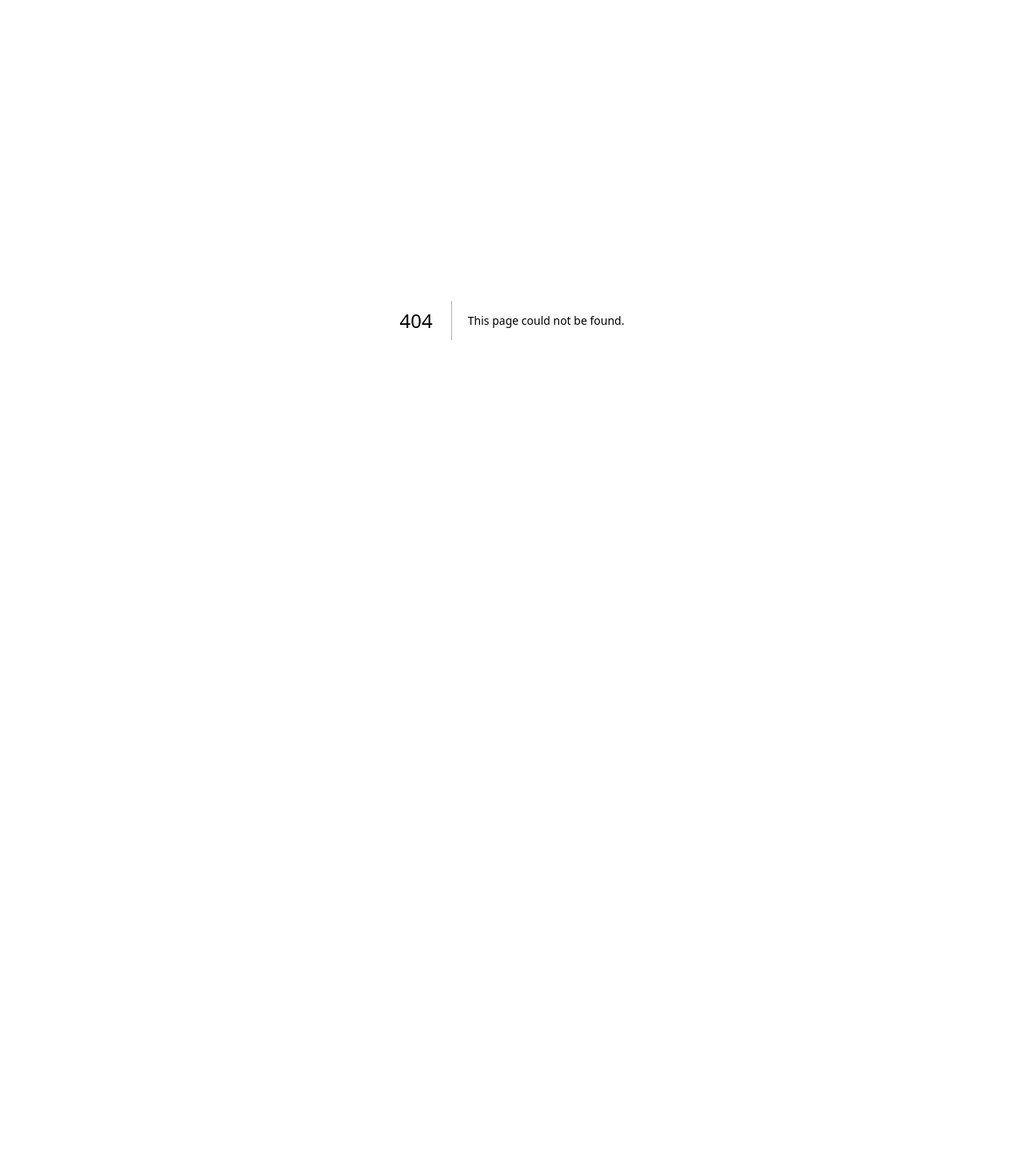
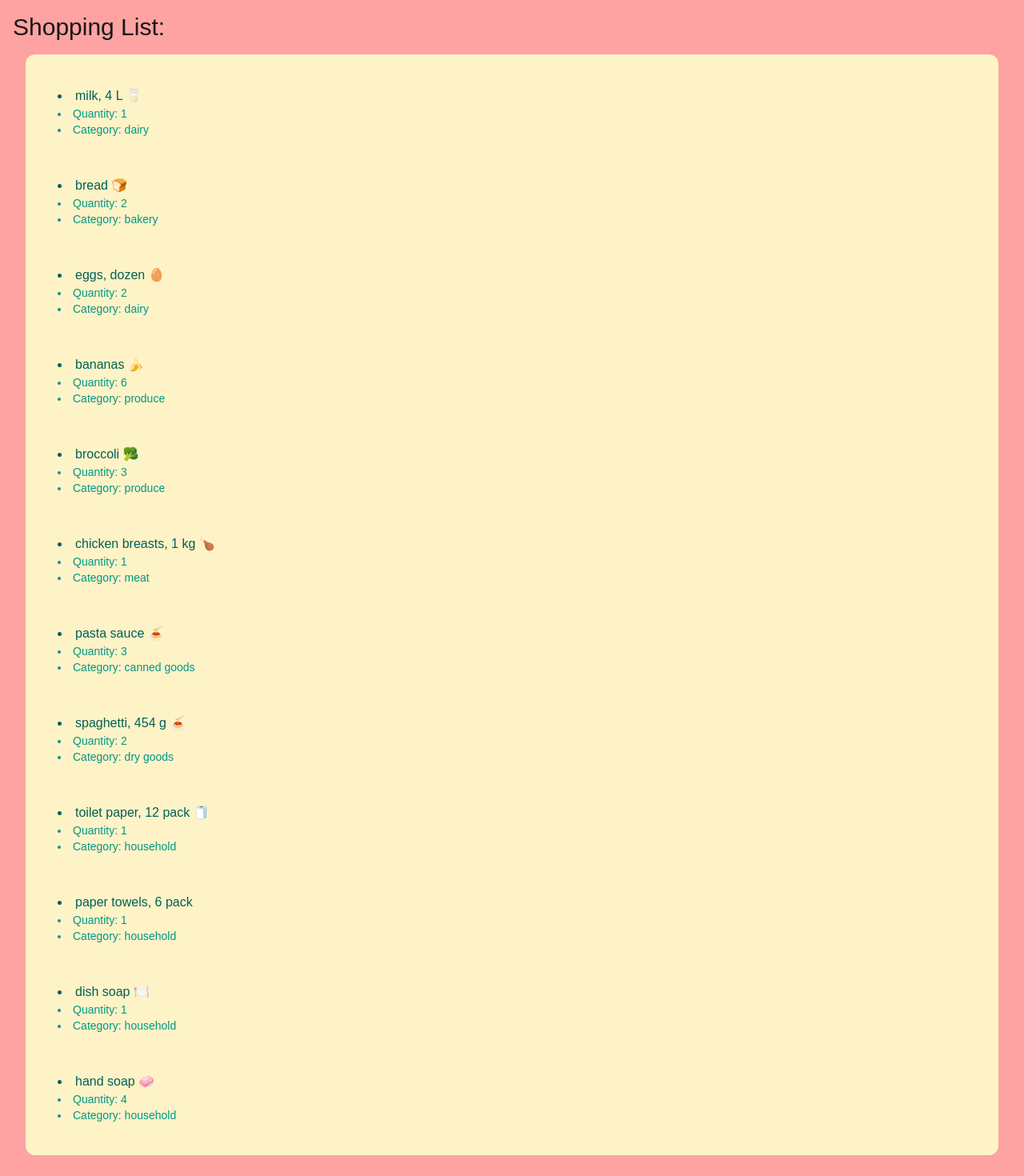
Before and after one commit to ElliotJ-Git/cprg306-assignments, a Next.js app: page /week-3 in a window 1280 px wide. Before the commit this address had no page. Shown: the top 1470 px of the page at 80% size. Before the commit the page ends 800 px from the top, so only its background shows below. Built offline with nearby package versions, Linux system fonts and the light colour scheme.

Commit message:
Week3-Assignment-Completion

```diff
--- a/app/page.js
+++ b/app/page.js
@@ -8,6 +8,7 @@ export default function Assignments() {
         <h1 className="text-3x1">CPRG306: Web Development 2 - Assignments</h1>
         <ul>
           <li><Link className="text-cyan-600 underline" href="./week-2/">Assignment2 - Week 2</Link></li>
+          <li><Link className="text-cyan-600 underline" href="./week-3/">Assignment3 - Week 3</Link></li>
         </ul>
 
       </main>
--- /dev/null
+++ b/app/week-3/item-list.js
@@ -0,0 +1,76 @@
+export default function ItemList(){
+
+const item1 = {
+  name: "milk, 4 L 🥛",
+  quantity: 1,
+  category: "dairy",
+};
+
+const item2 = {
+  name: "bread 🍞",
+  quantity: 2,
+  category: "bakery",
+};
+
+const item3 = {
+  name: "eggs, dozen 🥚",
+  quantity: 2,
+  category: "dairy",
+};
+
+const item4 = {
+  name: "bananas 🍌",
+  quantity: 6,
+  category: "produce",
+};
+
+const item5 = {
+  name: "broccoli 🥦",
+  quantity: 3,
+  category: "produce",
+};
+
+const item6 = {
+  name: "chicken breasts, 1 kg 🍗",
+  quantity: 1,
+  category: "meat",
+};
+
+const item7 = {
+  name: "pasta sauce 🍝",
+  quantity: 3,
+  category: "canned goods",
+};
+
+const item8 = {
+  name: "spaghetti, 454 g 🍝",
+  quantity: 2,
+  category: "dry goods",
+};
+
+const item9 = {
+  name: "toilet paper, 12 pack 🧻",
+  quantity: 1,
+  category: "household",
+};
+
+const item10 = {
+  name: "paper towels, 6 pack",
+  quantity: 1,
+  category: "household",
+};
+
+const item11 = {
+  name: "dish soap 🍽️",
+  quantity: 1,
+  category: "household",
+};
+
+const item12 = {
+  name: "hand soap 🧼",
+  quantity: 4,
+  category: "household",
+};
+
+return ([item1, item2, item3, item4, item5, item6, item7, item8, item9, item10, item11, item12]);
+}
--- /dev/null
+++ b/app/week-3/item.js
@@ -0,0 +1,14 @@
+export default function Item({ItemObject}){
+
+    let {name, quantity, category} = ItemObject;
+
+    return(
+        <div className="border-green-800 m-4 p-4 rounded -2xl">
+            <ul className="list-disc list-inside">
+                <li className="text-s text-teal-800">{name}</li>
+                <li className="text-sm text-teal-600">Quantity: {quantity}</li>
+                <li className="text-sm text-teal-600">Category: {category}</li>
+            </ul>
+        </div>
+    );
+}
--- /dev/null
+++ b/app/week-3/page.js
@@ -0,0 +1,29 @@
+import Item from "./item.js";
+import ItemList from "./item-list.js";
+
+export default function Page(){
+
+    let items =
+        ItemList()
+    ;
+
+    return(
+        <main className="p-4 bg-red-300">
+            <h1 className="text-3xl">Shopping List:</h1>
+            <ul className="list-inside bg-amber-100 rounded-xl m-4 p-2">
+                <li><Item ItemObject={items[0]}/></li>
+                <li><Item ItemObject={items[1]}/></li>
+                <li><Item ItemObject={items[2]}/></li>
+                <li><Item ItemObject={items[3]}/></li>
+                <li><Item ItemObject={items[4]}/></li>
+                <li><Item ItemObject={items[5]}/></li>
+                <li><Item ItemObject={items[6]}/></li>
+                <li><Item ItemObject={items[7]}/></li>
+                <li><Item ItemObject={items[8]}/></li>
+                <li><Item ItemObject={items[9]}/></li>
+                <li><Item ItemObject={items[10]}/></li>
+                <li><Item ItemObject={items[11]}/></li>
+            </ul>
+        </main>
+    );
+}
```
